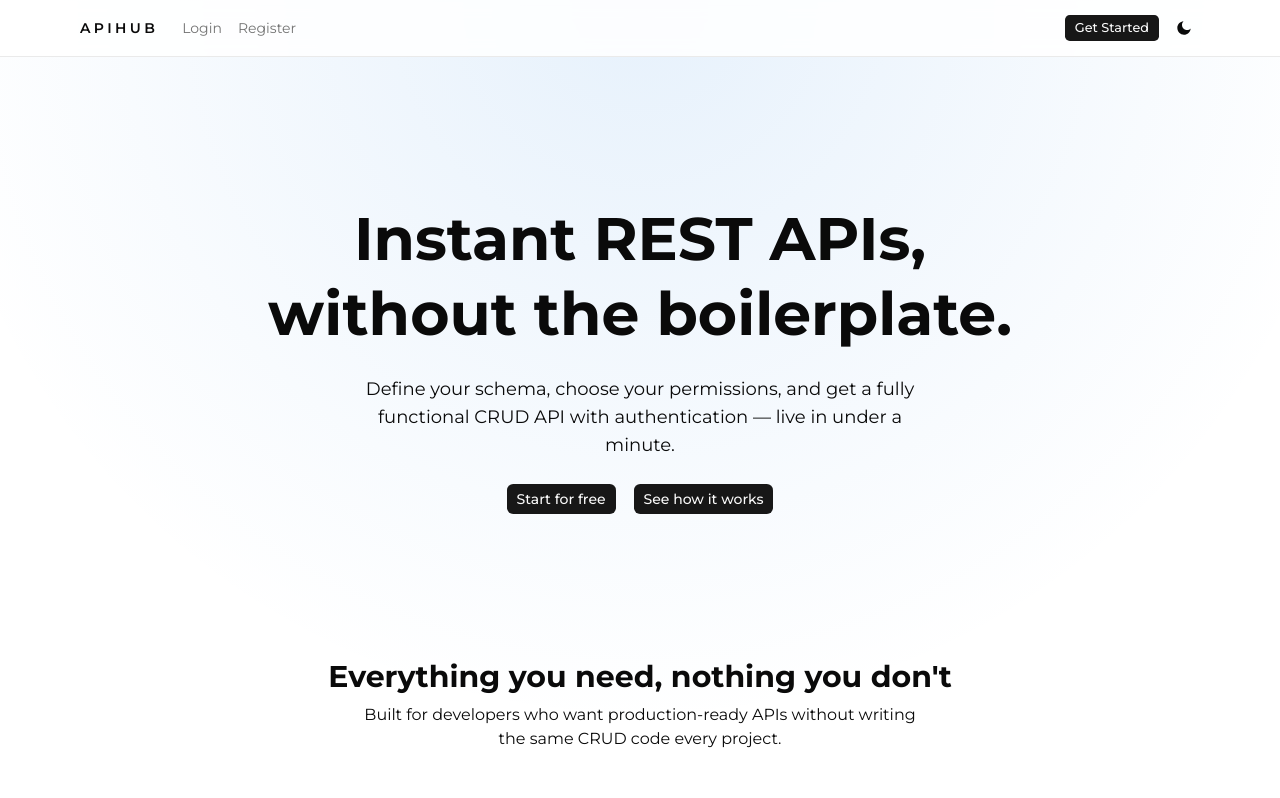
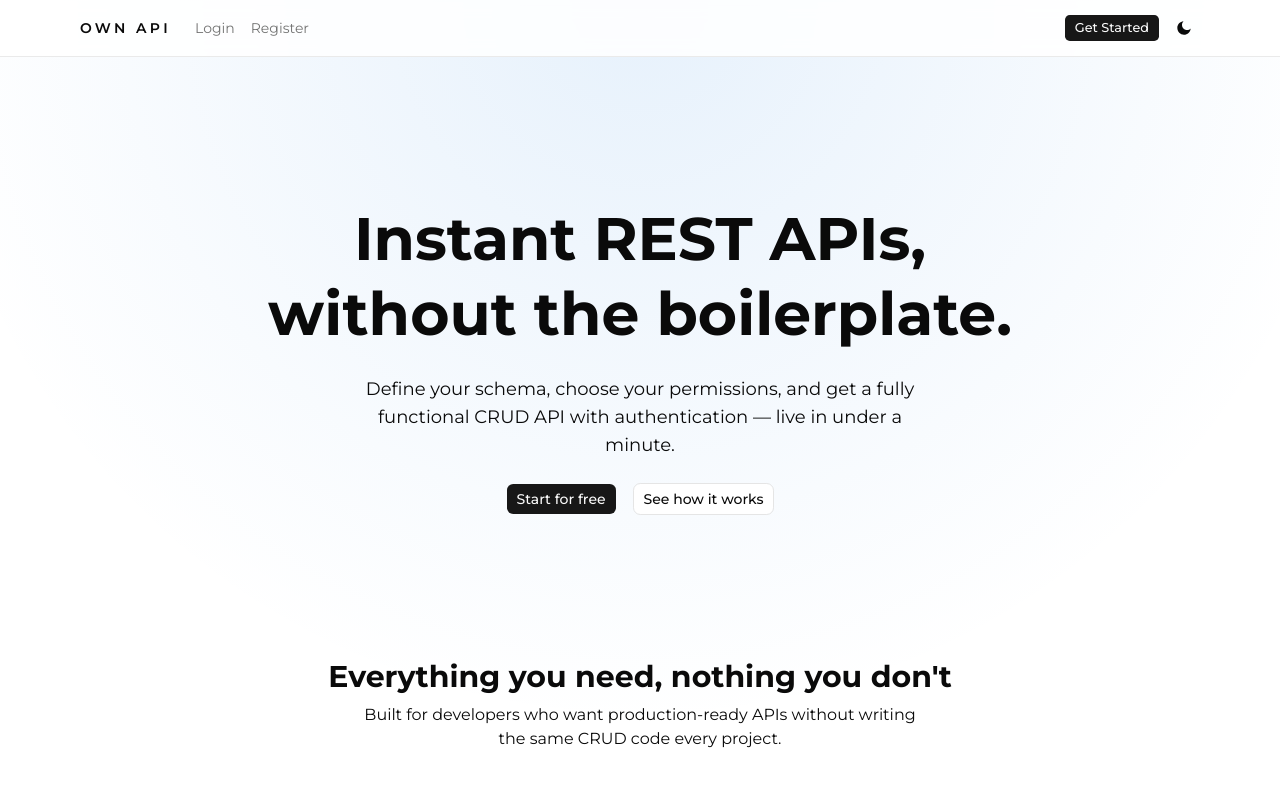
Before and after one commit to shome98/af-client, a Next.js app: page / in a window 1280 px wide. Shown: the top 798 px of the page. Built offline with nearby package versions, Linux system fonts and the light colour scheme; no server answers.

Commit message:
chore: update app name

```diff
--- a/app/layout.tsx
+++ b/app/layout.tsx
@@ -6,10 +6,11 @@ import Providers from '@/components/providers';
 
 import './globals.css';
 import Footer from '@/components/landing/Footer';
+import { APP } from '@/constants/landing.constant';
 
 export const metadata: Metadata = {
-  title: 'Api Hub',
-  description: 'Spin up rest api in minutes.',
+  title: APP.name,
+  description: APP.meta_description,
 };
 
 export default function RootLayout({
--- a/components/Navbar.tsx
+++ b/components/Navbar.tsx
@@ -44,7 +44,7 @@ const NavBar = () => {
   };
 
   return (
-    <header className="sticky top-0 z-40 border-b border-border/80 bg-background/85 backdrop-blur">
+    <header className="sticky top-0 z-40 border-b border-border/80 bg-background/85 backdrop-blur w-screen">
       <nav className="mx-auto flex w-full max-w-6xl items-center justify-between gap-4 px-4 py-3">
         <div className="flex items-center gap-6">
           <Link
@@ -74,11 +74,6 @@ const NavBar = () => {
                 >
                   Create Api
                 </Link>
-                {user.role === 'admin' ? (
-                  <Link href="/admin" className={navClass('/admin')}>
-                    Admin
-                  </Link>
-                ) : null}
               </>
             ) : (
               <>
--- a/components/landing/Hero.tsx
+++ b/components/landing/Hero.tsx
@@ -1,6 +1,5 @@
 import { LANDING } from '@/constants/landing.constant';
 import Link from 'next/link';
-import React from 'react';
 import { Button } from '../ui/button';
 
 const Hero = () => {
@@ -15,10 +14,10 @@ const Hero = () => {
         </p>
         <div className="flex gap-4 flex-wrap justify-center">
           <Link href={'/register'}>
-            <Button>{LANDING.hero.ctaPrimary}</Button>
+            <Button variant='default'>{LANDING.hero.ctaPrimary}</Button>
           </Link>
           <a href="#features">
-            <Button>{LANDING.hero.ctaSecondary}</Button>
+            <Button variant='outline'>{LANDING.hero.ctaSecondary}</Button>
           </a>
         </div>
       </section>
--- a/components/layouts/user-sidebar-layout.tsx
+++ b/components/layouts/user-sidebar-layout.tsx
@@ -38,6 +38,7 @@ import { useAppDispatch, useAppSelector } from '@/lib/store/hooks';
 import { logoutUser } from '@/lib/store/auth-store';
 import { USER_ROUTES, PUBLIC_ROUTES, ADMIN_ROUTES } from '@/constants/routes';
 import { useTheme } from 'next-themes';
+import { APP } from '@/constants/landing.constant';
 
 const userNavItems = [
   {
@@ -111,9 +112,9 @@ function UserSidebar() {
                   <RiBox3Line className="size-4" />
                 </div>
                 <div className="grid flex-1 text-left text-sm leading-tight">
-                  <span className="truncate font-semibold">ApiHub</span>
+                  <span className="truncate font-semibold">{APP.name}</span>
                   <span className="truncate text-xs text-muted-foreground">
-                    API Factory
+                    {APP.subName}
                   </span>
                 </div>
               </Link>
--- a/constants/landing.constant.ts
+++ b/constants/landing.constant.ts
@@ -7,10 +7,13 @@ export const publicUrls = {
   github: 'https://github.com/crudfactory',
   support: 'support@crudfactory.dev',
 };
+
 export const APP = {
-  name: 'ApiHub',
+  name: 'Own API',
+  subName:'API Factory',
   tagline: 'Spin up REST APIs in seconds — no boilerplate, no hassle.',
   shortDesc: 'Instant, configurable REST APIs.',
+  meta_description:'Spin up rest apis in minutes.',
   logoSuffix: ' · ', // sits between logo name and tier badge
   version: 'v1',
   supportEmail: publicUrls.support,
```
